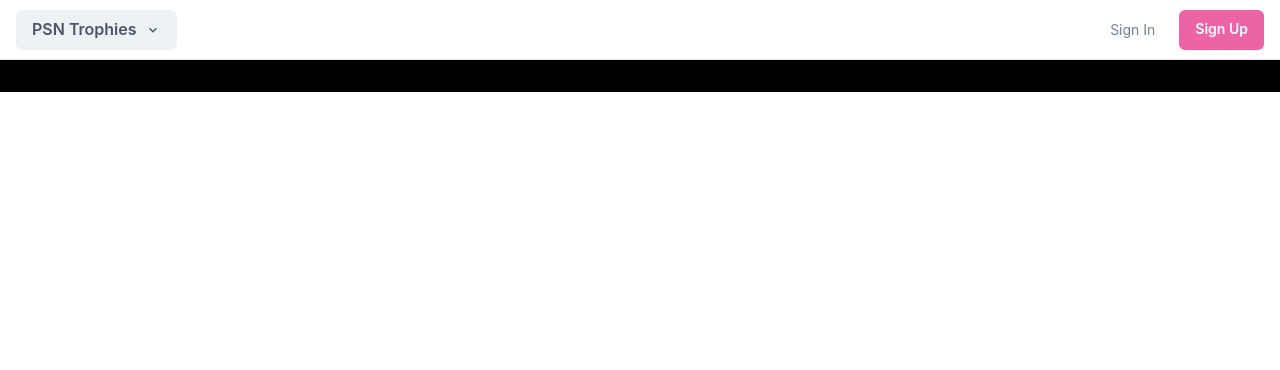
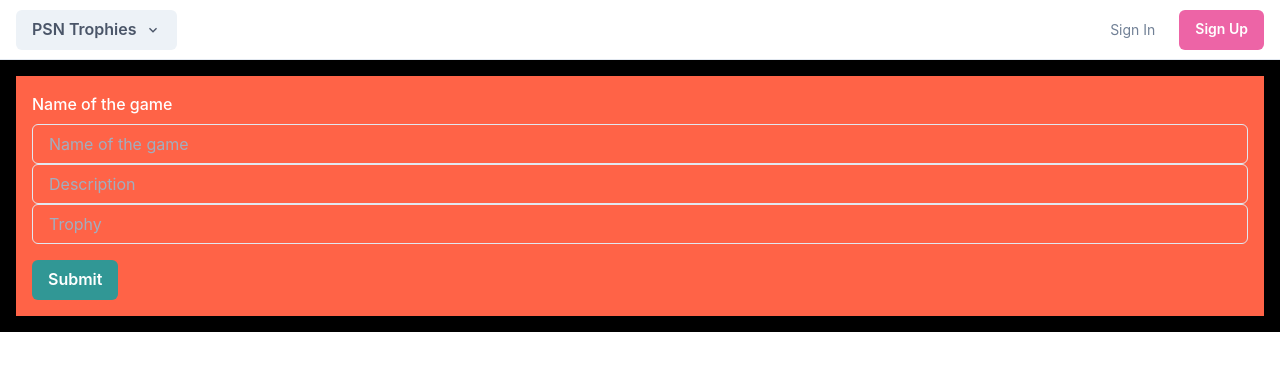
Before and after one commit to tapiotyynela/SmoothUI, a React (Create React App) app: page /games in a window 1280 px wide. Shown: the top 370 px of the page. Built offline with nearby package versions, Linux system fonts and the light colour scheme; no server answers.

Commit message:
added create game form

```diff
--- /dev/null
+++ b/src/components/AddGameForm.tsx
@@ -0,0 +1,54 @@
+import { Box, Button, FormLabel, Input } from '@chakra-ui/react';
+import axios from 'axios';
+import React, { useState } from 'react';
+import { useForm } from 'react-hook-form';
+
+const AddGameForm: any = (props) => {
+    const [Game, setGame] = useState({
+		gameName: "",
+        description: "",
+        trophyId: 0
+	});
+	const { handleSubmit, register, formState } = useForm();
+
+	const onSubmit = (values: any) => {
+		axios
+            .post("/api/newGame", { gameName: Game.gameName, description: Game.description, trophyId: Game.trophyId })
+            .then(() => props.getGames)
+			.then((res) => console.log("Lisäys onnistui"))
+			.catch((err) => console.log("Virhettä pukkaa", err));
+	};
+
+	const handleChange = (e) => {
+		const value = e.target.value;
+		setGame({ ...Game, [e.target.name]: value });
+	};
+
+	return (
+		<>
+			<Box bg="tomato" w="100%" p={4} color="white">
+				<form onSubmit={handleSubmit(onSubmit)}>
+					<FormLabel htmlFor="gameName">Name of the game</FormLabel>
+					<Input onChange={handleChange} name="gameName" placeholder="Name of the game" ref={register} />
+					<Input
+						onChange={handleChange}
+						name="description"
+						placeholder="Description"
+						ref={register}
+					/>
+                    <Input
+                        onChange={handleChange}
+                        name="trophyId"
+                        placeholder="Trophy"
+                        ref={register}
+                    />
+					<Button mt={4} colorScheme="teal" isLoading={formState.isSubmitting} type="submit">
+						Submit
+					</Button>
+				</form>
+			</Box>
+		</>
+	);
+};
+
+export default AddGameForm;
--- a/src/components/Games.tsx
+++ b/src/components/Games.tsx
@@ -1,22 +1,25 @@
 import React from "react";
 import { useState, useEffect } from "react";
 import axios, { ResponseType } from "axios";
-import { Box, FormLabel, Input, Button } from "@chakra-ui/react";
+import { Box } from "@chakra-ui/react";
+import AddGameForm from "./AddGameForm";
 
 const Games = () => {
-	const [a, setA] = useState([]);
+	const [games, setGames] = useState([]);
 
 	useEffect(() => {
-		asd();
+		getGames();
 	}, []);
 
-	const asd = () => {
-		axios.get("/api/alltests").then((res) => setA(res.data));
+	const getGames: any = () => {
+		axios.get("/api/getGames").then((res) => setGames(res.data));
 	};
 
 	return (
 		<>
-			<Box bg="black" w="100%" p={4} color="white"></Box>
+			<Box bg="black" w="100%" p={4} color="white">
+				<AddGameForm getGames={getGames}/>
+			</Box>
 		</>
 	);
 };
```
